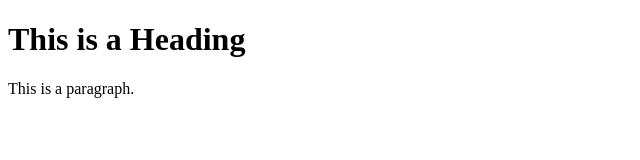
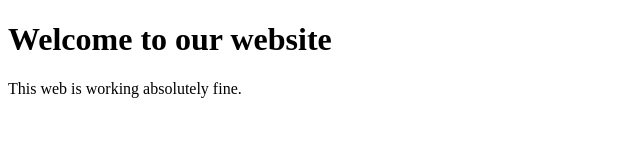
Before and after one commit to Moonkant22/Demo-CICD, a plain HTML site: page index.html in a window 1280 px wide. Shown: the whole page, without its empty margins (0-640 px from the left). Drawn offline with Linux system fonts and the light colour scheme.

Commit message:
Update index.html

```diff
--- a/index.html
+++ b/index.html
@@ -1,12 +1,12 @@
 <!DOCTYPE html>
 <html>
 <head>
-<title>Page Title</title>
+<title>Demo CI/CD</title>
 </head>
 <body>
 
-<h1>This is a Heading</h1>
-<p>This is a paragraph.</p>
+<h1>Welcome to our website</h1>
+<p>This web is working absolutely fine.</p>
 
 </body>
 </html>
```
